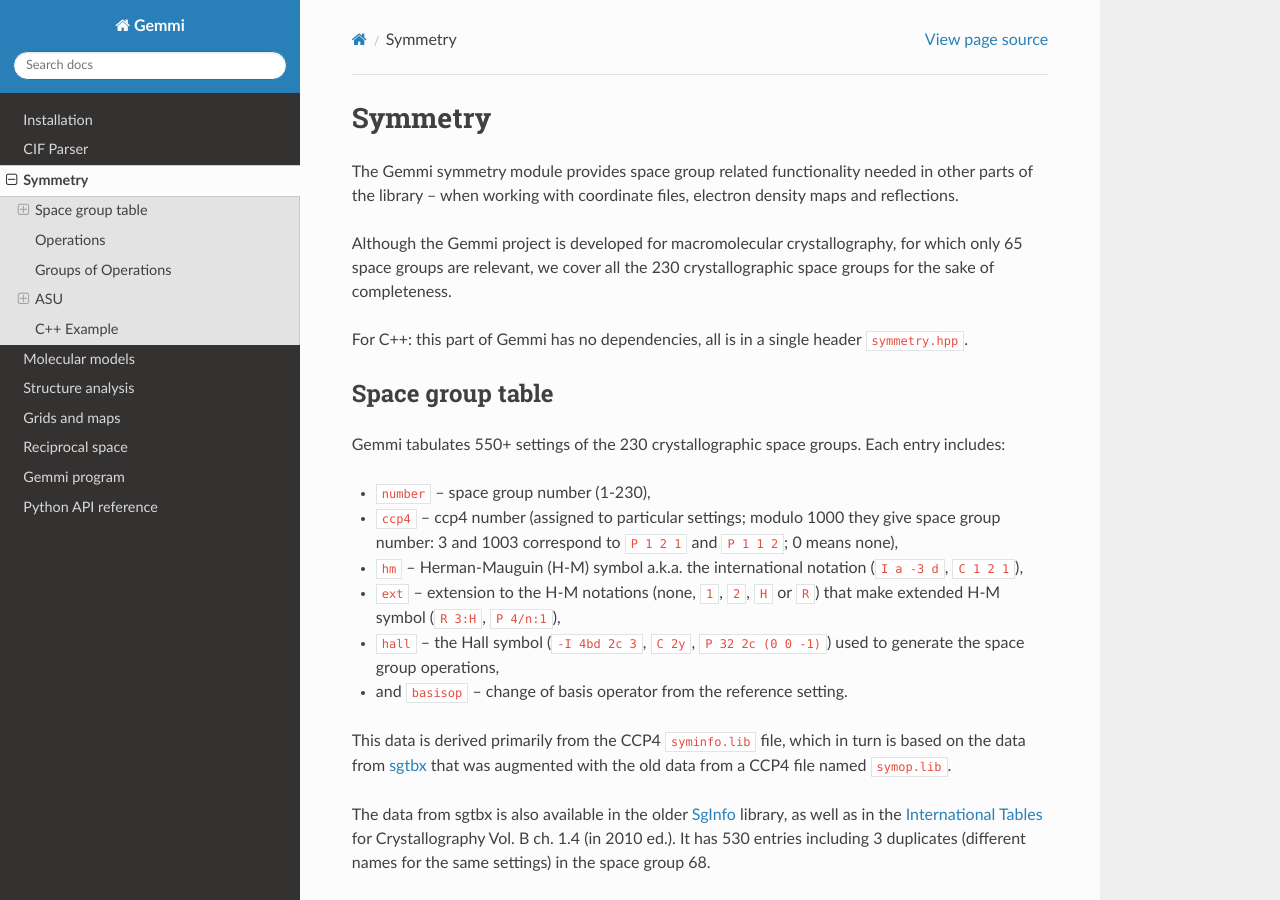
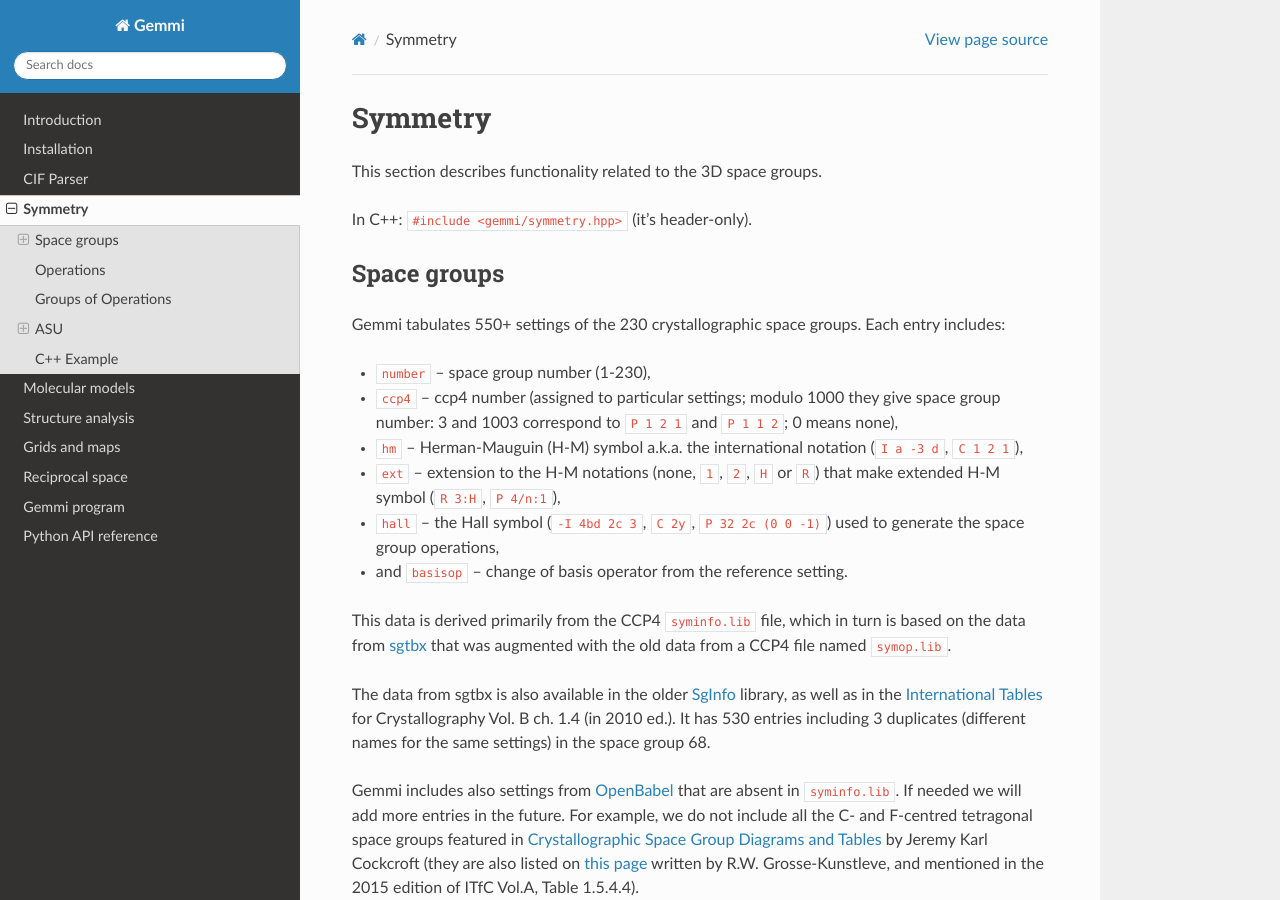
Before and after one commit to project-gemmi/gemmi, a Sphinx documentation site: the page built from docs/symmetry.rst, in a window 1280 px wide and 900 px high. Built offline with Sphinx 7.4.7 and the Read the Docs theme 2.0.0, drawn with Linux system fonts in a browser that asks for light colours.

Commit message:
minor changes in docs

```diff
--- a/docs/symmetry.rst
+++ b/docs/symmetry.rst
@@ -1,20 +1,12 @@
 Symmetry
 ########
 
-The Gemmi symmetry module provides space group related functionality
-needed in other parts of the library -- when working with coordinate
-files, electron density maps and reflections.
+This section describes functionality related to the 3D space groups.
 
-Although the Gemmi project is developed for macromolecular crystallography,
-for which only 65 space groups are relevant,
-we cover all the 230 crystallographic space groups
-for the sake of completeness.
+In C++: ``#include <gemmi/symmetry.hpp>`` (it's header-only).
 
-For C++: this part of Gemmi has no dependencies,
-all is in a single header :file:`symmetry.hpp`.
-
-Space group table
-=================
+Space groups
+============
 
 Gemmi tabulates 550+ settings of the 230 crystallographic space groups.
 Each entry includes:
```
Also changed, not shown: README.md (+2 -2 lines), docs/index.rst (+9 -4 lines).
